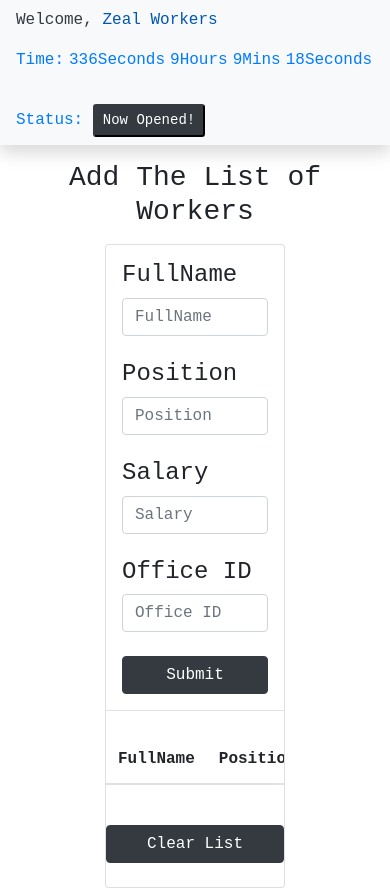
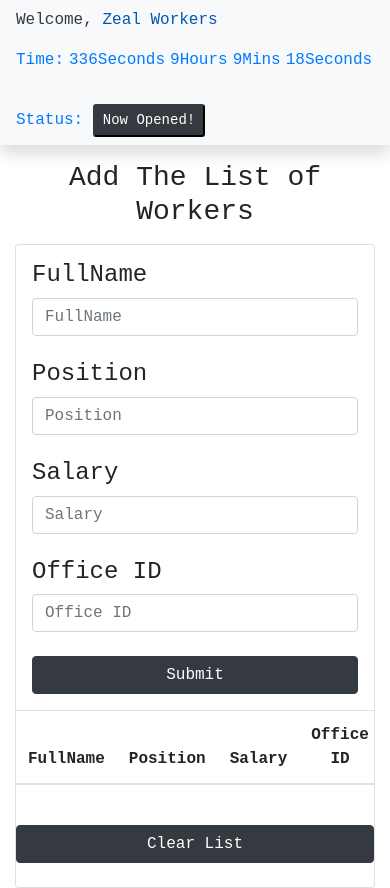
Before and after one commit to zealcoded/workersfrom.github.io, a plain HTML site: page index.html in a window 390 px wide. Drawn offline with nearby package versions, Linux system fonts and the light colour scheme.

Commit message:
Update index.html

```diff
--- a/index.html
+++ b/index.html
@@ -18,6 +18,13 @@
         *{
           font-family: monospace;
         }
+
+        @media only screen and (max-width: 600px) {
+    .card{
+        width: 100% !important;
+    }
+
+    }
     </style>
 </head>
 <body class="">
```
